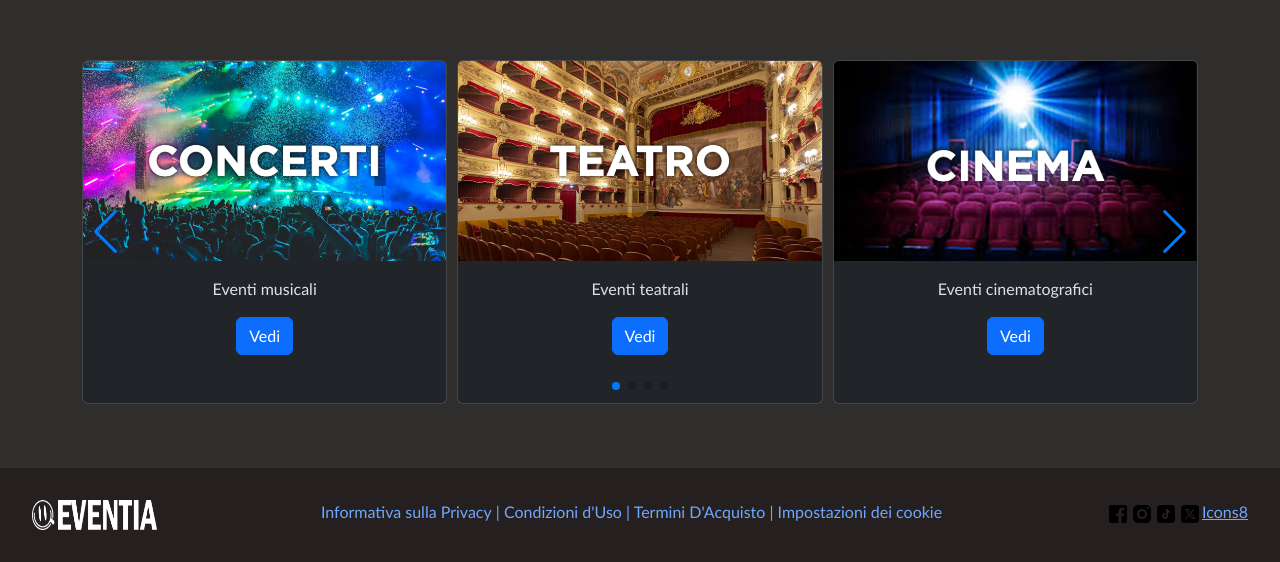
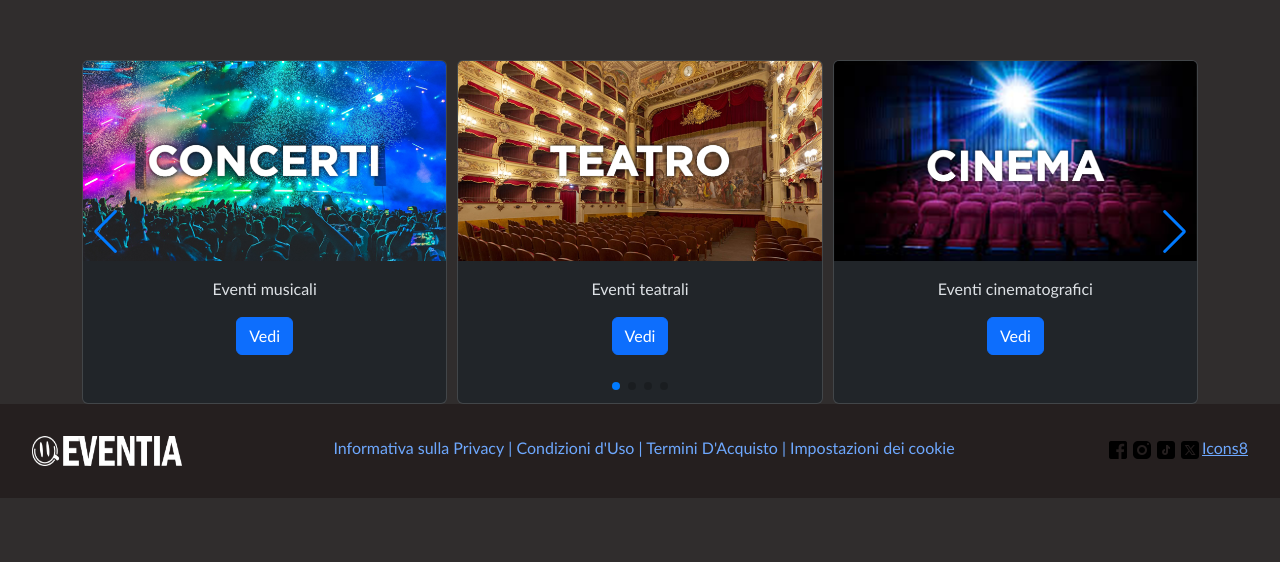
Before and after one commit to JustDarkWish/ProjectWork-Team1, a plain HTML site: page index.html in a window 1280 px wide. Shown: the part 767-1329 px from the top of the page. After the commit the page ends 1265 px from the top, so only its background shows below. Drawn offline with nearby package versions, Linux system fonts and the light colour scheme; grey boxes are pictures that could not be loaded.

Commit message:
Sistemata indentazione e corretto ordinamento

```diff
--- a/CSS/footer.css
+++ b/CSS/footer.css
@@ -3,11 +3,10 @@
     background-color: rgb(37, 31, 31);
     display: flex;
     justify-content: space-between;
-    margin-top: 5%;
 }
 
 .logoFooter {
-    width: 125px;
+    width: 150px;
     height: 30px;
     display: flex;
 }
--- a/index.html
+++ b/index.html
@@ -66,7 +66,8 @@
 
     </nav>
 
-    <!-- HERO -->
+    <!-- HEADER -->
+    <div class="containerOne">
 
         <label class="content">EVENTIA: <br> DIVERTIMENTO A 360°</label>
 
@@ -87,6 +88,8 @@
             </div> -->
 
         </section>
+
+    </div>
 
     <!-- CAROSELLO -->
 
@@ -178,43 +181,6 @@
 
         </div>
 
-        <script src="https://cdn.jsdelivr.net/npm/swiper@11/swiper-bundle.min.js"></script>
-
-            <script src="https://cdn.jsdelivr.net/npm/bootstrap@5.3.3/dist/js/bootstrap.bundle.min.js" integrity="sha384-YvpcrYf0tY3lHB60NNkmXc5s9fDVZLESaAA55NDzOxhy9GkcIdslK1eN7N6jIeHz" crossorigin="anonymous">
-            </script>
-
-        <script>
-
-            const swiper = new Swiper('.swiper', {
-                direction: 'horizontal',
-                loop: true,
-                slidesPerView: 1,
-                breakpoints: {
-                    768: {
-                        slidesPerView: 1,
-                        spaceBetween: 10,
-                    },
-                    992: {
-                        slidesPerView: 2,
-                        spaceBetween: 10,
-                    },
-                    1200: {
-                        slidesPerView: 3,
-                        spaceBetween: 10,
-                    },
-                },
-                pagination: {
-                    el: '.swiper-pagination',
-                    clickable: true, // Aggiunto per rendere i pallini cliccabili
-                },
-                navigation: {
-                    nextEl: '.swiper-button-next',
-                    prevEl: '.swiper-button-prev',
-                },
-            });
-
-        </script>
-
     </div>
 
     <!--- FOOTER -->
@@ -258,6 +224,43 @@
 
     </footer>
 
+
+    <script src="https://cdn.jsdelivr.net/npm/swiper@11/swiper-bundle.min.js"></script>
+
+    <script src="https://cdn.jsdelivr.net/npm/bootstrap@5.3.3/dist/js/bootstrap.bundle.min.js" integrity="sha384-YvpcrYf0tY3lHB60NNkmXc5s9fDVZLESaAA55NDzOxhy9GkcIdslK1eN7N6jIeHz" crossorigin="anonymous"></script>
+
+    <script>
+
+        const swiper = new Swiper('.swiper', {
+            direction: 'horizontal',
+            loop: true,
+            slidesPerView: 1,
+            breakpoints: {
+                768: {
+                    slidesPerView: 1,
+                    spaceBetween: 10,
+                },
+                992: {
+                    slidesPerView: 2,
+                    spaceBetween: 10,
+                },
+                1200: {
+                    slidesPerView: 3,
+                    spaceBetween: 10,
+                },
+            },
+            pagination: {
+                el: '.swiper-pagination',
+                clickable: true, // Aggiunto per rendere i pallini cliccabili
+            },
+            navigation: {
+                nextEl: '.swiper-button-next',
+                prevEl: '.swiper-button-prev',
+            },
+        });
+
+    </script>
+
     <script src="JS/script.js"></script>
 
 </body>
```
Lines whose indentation alone changed are shown as unchanged.
